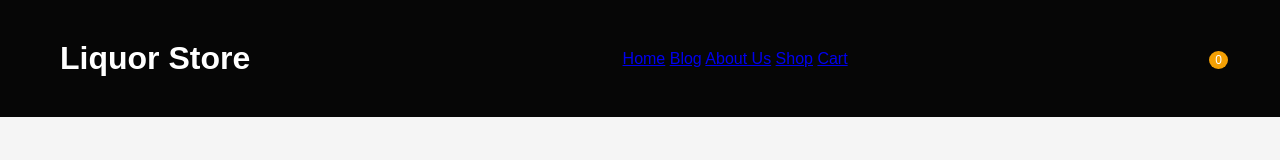
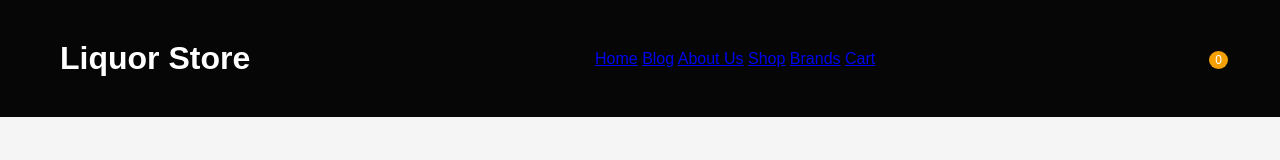
Before and after one commit to Amaka016/e-commerce-repo, a plain HTML site: page cart.html in a window 1280 px wide. Shown: the top 160 px of the page. Drawn offline with Linux system fonts and the light colour scheme.

Commit message:
Update cart.html

```diff
--- a/cart.html
+++ b/cart.html
@@ -15,6 +15,7 @@
                 <a href="blog.html">Blog</a>
                 <a href="about-us.html">About Us</a>
                 <a href="shop.html">Shop</a>
+                <a href="brands.html">Brands</a>
                 <a href="cart.html" class="active">Cart</a>
             </nav>
             <div class="cart-icon">
```
